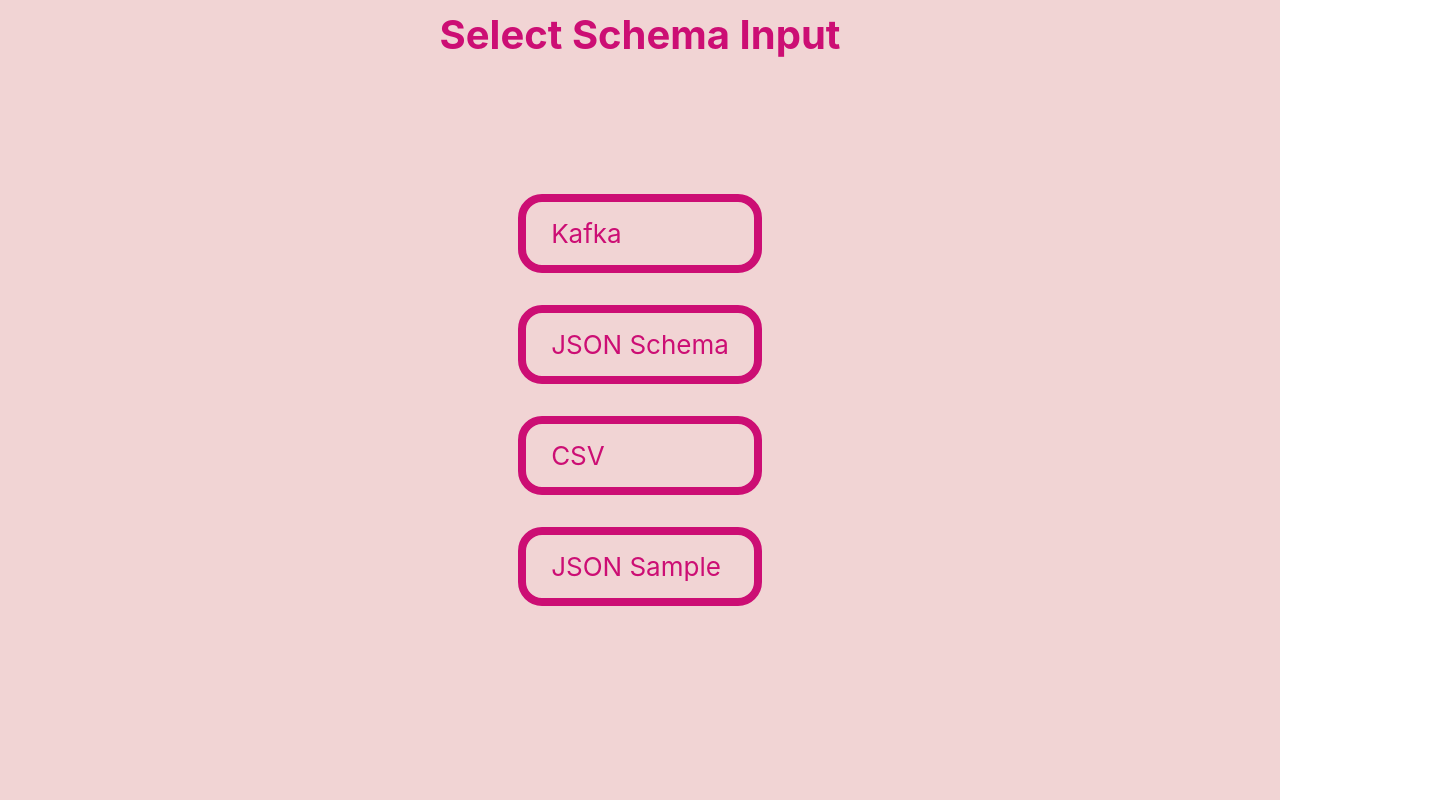
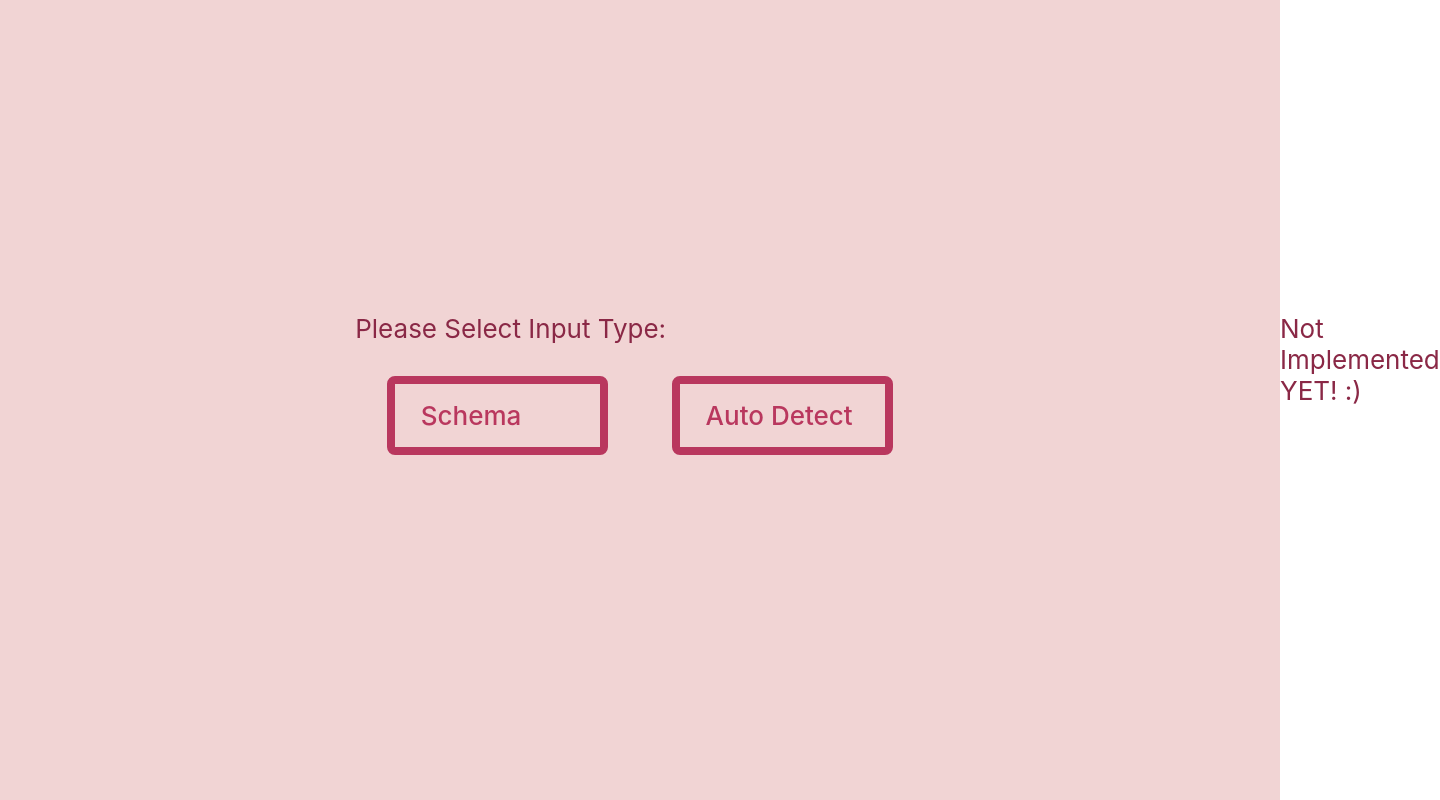
Before and after one commit to HenShalom/ok-parser-ui, a React (Create React App) app: page / in a window 1280 px wide. Shown: the whole page, 1440 px wide, since content can reach past the window. Built offline with nearby package versions, Linux system fonts and the light colour scheme.

Commit message:
update parser input page

```diff
--- a/src/pagas/InputPage/InputPage.js
+++ b/src/pagas/InputPage/InputPage.js
@@ -2,46 +2,99 @@
 import JsonSchemaSettings from './InputSettings/JsonSchemaSettings'
 import './InputPageStyle.css'
 
-const sources = [
+const INPUT_TYPES = [
+  "Schema",
+  "Auto Detect"
+]
+
+const SOURCES = {
+  "Schema": [
+    "JSON Schema",
+  ],
+  "Auto Detect": [
     "Kafka",
-  "JSON Schema",
     "CSV",
     "JSON Sample"
   ]
+}
 
 
-const SelectedInput = ({ name, selectedInput, setSelectedInput }) => {
-  return <div onClick={() => selectedInput === name ? setSelectedInput(null) : setSelectedInput(name)}
-    className={"input-options " + (selectedInput === name ? "active" : "")}>
+const SelectedInput = ({ name, value, setValue }) => {
+  return <div onClick={() => value === name ? setValue(null) : setValue(name)}
+    className={"input-options " + (value === name ? "active" : "")}>
     {name}
   </div>
 }
+
+const CurrentInput = ({ name, onClick }) => {
+  return <div
+    className="selected-options-option" onClick={onClick}>
+    {name}
+  </div>
+}
+
 const getInputSettings = (input) => {
-  if (input === sources[1])
+  if (input === SOURCES.Schema[0])
     return JsonSchemaSettings
-  return null
+  return () => <div className="not-implemented">Not Implemented YET! :)</div>
 }
 
 const InputPage = ({ loadJsonSchema }) => {
+  const [selectedInputType, setSelectedInputType] = useState(false)
   const [selectedInput, setSelectedInput] = useState(false)
+
+  const clearOptions = () => {
+    setSelectedInput(null)
+    setSelectedInputType(null)
+
+  }
+
   const SettingsWindow = getInputSettings(selectedInput)
+  console.log(SettingsWindow)
 
   return <div className="input-page-container">
-    <div className="input-page-title">Select Schema Input</div>
-    <div className={"input-options-container " + (selectedInput ? "active" : "")}>
-      {sources.map(key => (
+    <div className={selectedInputType && selectedInput && "exit"}>
+      <div>
+        Please Select Input Type:
+    </div>
+      <div className="options-container">
+        {INPUT_TYPES.map(key => (
           <SelectedInput
-          id={key}
+            key={key}
             name={key}
-          selectedInput={selectedInput}
-          setSelectedInput={setSelectedInput} />
+            value={selectedInputType}
+            setValue={setSelectedInputType} />
         ))}
+      </div>
+      {selectedInputType && <div>
+        Please Select Input Source:
+    </div>}
+      {selectedInputType && <div className="options-container">
+        {SOURCES[selectedInputType].map(key => (
+          <SelectedInput
+            key={key}
+            name={key}
+            value={selectedInput}
+            setValue={setSelectedInput} />
+        ))}
+      </div>}
+    </div>
 
+    <div className={`selected-options ${selectedInputType && selectedInput && "enter"}`}>
+      <CurrentInput
+        name={selectedInputType}
+      />
+      <CurrentInput
+        name={selectedInput}
+      />
+      <CurrentInput
+        name={"X"}
+        onClick={clearOptions}
+      />
     </div>
+
     <div className={"input-settings-container " + (selectedInput ? "active" : "")}>
-      {SettingsWindow && <SettingsWindow loadJsonSchema={(data) => {
-        loadJsonSchema(data)
-      }} />}
+      {SettingsWindow && <SettingsWindow loadJsonSchema={loadJsonSchema} />}
     </div>
   </div>
 }
--- a/src/pagas/InputPage/InputPageStyle.css
+++ b/src/pagas/InputPage/InputPageStyle.css
@@ -1,47 +1,48 @@
 .input-page-container {
 	display: flex;
+	padding: 4vh 4vw;
+	color: #8a2846;
+	flex-direction: column;
 }
-
-.input-options-container {
-	transition: linear 1s;
+.options-container {
+	display: flex;
+	flex-direction: row;
 }
 
 .start-button {
 	cursor: pointer;
 	margin: 2vh 2vw;
 	padding: 2vh 2vw;
-	color: #790c5a;
-	border: #790c5a 0.6vh solid;
+	color: #602437;
+	border: #602437 0.6vh solid;
 	border-radius: 1vh;
 }
 
 .start-button:hover {
-  background-color: #cc0e74;
-  color: #fff;
-	border: #fff 0.6vh solid;
-
-}
-
-.input-options-container.active {
-	transform: translateX(-25vw);
+	background-color: #ff9ebb;
+	color: #602437;
 }
 
 .input-options {
-	color: #cc0e74;
+	color: #b9375e;
 	margin: 4vh;
 	padding: 2vh 2vw;
-	border: 1vh solid #cc0e74;
-	border-radius: 3vh;
+	border: 1vh solid #b9375e;
+	border-radius: 1vh;
 	transition: 0.2s;
 	cursor: pointer;
+	width: 12vw;
+	font-weight: 500;
 }
 
 .input-options:hover {
-	background-color: #ffffff60;
+	background-color: #ff9ebb;
+	color: #602437;
 }
 
 .input-options.active {
-	background-color: #fff;
+	background-color: #ff7aa2;
+	color: #602437;
 }
 
 .input-page-title {
@@ -55,13 +56,143 @@
 }
 
 .input-settings-container {
-	top: 50%;
-	left: 60%;
+	left: 100%;
 	transition: linear 1s;
-	transform: translate(150%, -50%);
 	position: absolute;
 }
 
 .input-settings-container.active {
-	transform: translate(-30%, -50%);
+	left: 14vw;
+
 }
+
+.selected-options {
+	opacity: 0;
+	display: flex;
+	flex-direction: row;
+	position: absolute;
+	bottom: 1vh;
+	left: 14vw;
+}
+
+.selected-options-option {
+	background-color: #ffe0e9;
+	color: #602437;
+	padding: 2vh 1vw;
+	border: 0.3vh solid #b9375e;
+	transition: 0.2s;
+	cursor: pointer;
+	width: fit-content;
+	font-weight: 500;
+}
+
+/* option exits  */
+
+.exit {
+	-webkit-animation: slide-out-blurred-left 0.45s cubic-bezier(0.755, 0.050, 0.855, 0.060) both;
+	animation: slide-out-blurred-left 0.45s cubic-bezier(0.755, 0.050, 0.855, 0.060) both;
+}
+
+/* ----------------------------------------------
+ * Generated by Animista on 2020-12-31 2:13:32
+ * Licensed under FreeBSD License.
+ * See http://animista.net/license for more info.
+ * w: http://animista.net, t: @cssanimista
+ * ---------------------------------------------- */
+
+/**
+ * ----------------------------------------
+ * animation slide-out-blurred-left
+ * ----------------------------------------
+ */
+@-webkit-keyframes slide-out-blurred-left {
+	0% {
+		-webkit-transform: translateX(0) scaleY(1) scaleX(1);
+		transform: translateX(0) scaleY(1) scaleX(1);
+		-webkit-transform-origin: 50% 50%;
+		transform-origin: 50% 50%;
+		-webkit-filter: blur(0);
+		filter: blur(0);
+		opacity: 1;
+	}
+	100% {
+		-webkit-transform: translateX(-1000px) scaleX(2) scaleY(0.2);
+		transform: translateX(-1000px) scaleX(2) scaleY(0.2);
+		-webkit-transform-origin: 100% 50%;
+		transform-origin: 100% 50%;
+		-webkit-filter: blur(40px);
+		filter: blur(40px);
+		opacity: 0;
+	}
+}
+@keyframes slide-out-blurred-left {
+	0% {
+		-webkit-transform: translateX(0) scaleY(1) scaleX(1);
+		transform: translateX(0) scaleY(1) scaleX(1);
+		-webkit-transform-origin: 50% 50%;
+		transform-origin: 50% 50%;
+		-webkit-filter: blur(0);
+		filter: blur(0);
+		opacity: 1;
+	}
+	100% {
+		-webkit-transform: translateX(-1000px) scaleX(2) scaleY(0.2);
+		transform: translateX(-1000px) scaleX(2) scaleY(0.2);
+		-webkit-transform-origin: 100% 50%;
+		transform-origin: 100% 50%;
+		-webkit-filter: blur(40px);
+		filter: blur(40px);
+		opacity: 0;
+	}
+}
+
+/* selected option enter */
+.enter {
+	-webkit-animation: puff-in-center 0.7s cubic-bezier(0.470, 0.000, 0.745, 0.715) both;
+	animation: puff-in-center 0.7s cubic-bezier(0.470, 0.000, 0.745, 0.715) both;
+	opacity: 0;
+}
+/* ----------------------------------------------
+ * Generated by Animista on 2020-12-31 2:17:58
+ * Licensed under FreeBSD License.
+ * See http://animista.net/license for more info.
+ * w: http://animista.net, t: @cssanimista
+ * ---------------------------------------------- */
+
+/**
+ * ----------------------------------------
+ * animation puff-in-center
+ * ----------------------------------------
+ */
+@-webkit-keyframes puff-in-center {
+	0% {
+		-webkit-transform: scale(2);
+		transform: scale(2);
+		-webkit-filter: blur(4px);
+		filter: blur(4px);
+		opacity: 0;
+	}
+	100% {
+		-webkit-transform: scale(1);
+		transform: scale(1);
+		-webkit-filter: blur(0px);
+		filter: blur(0px);
+		opacity: 1;
+	}
+}
+@keyframes puff-in-center {
+	0% {
+		-webkit-transform: scale(2);
+		transform: scale(2);
+		-webkit-filter: blur(4px);
+		filter: blur(4px);
+		opacity: 0;
+	}
+	100% {
+		-webkit-transform: scale(1);
+		transform: scale(1);
+		-webkit-filter: blur(0px);
+		filter: blur(0px);
+		opacity: 1;
+	}
+}
--- a/src/pagas/InputPage/InputSettings/JsonSchemaSettings/index.js
+++ b/src/pagas/InputPage/InputSettings/JsonSchemaSettings/index.js
@@ -13,7 +13,7 @@
       id='a_unique_id'
       placeholder={{ "whatToDo": "place json schema here" }}
       height='70vh'
-      width='35vw'
+      width='60vw'
       onChange={({ jsObject }) => setJsonData(jsObject)}
     />
     <div className="start-button" onClick={() => loadJsonSchema(jsonData)}>
```
Lines whose indentation alone changed are shown as unchanged.
